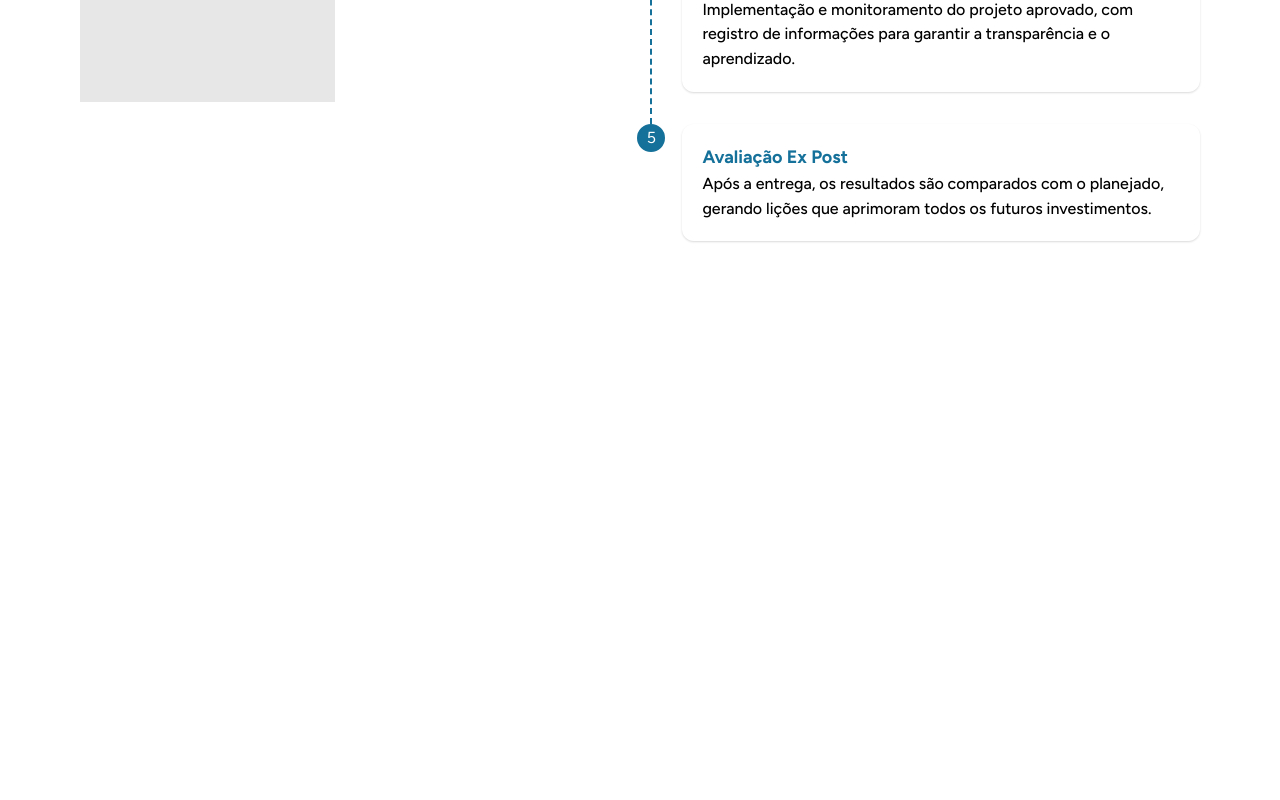
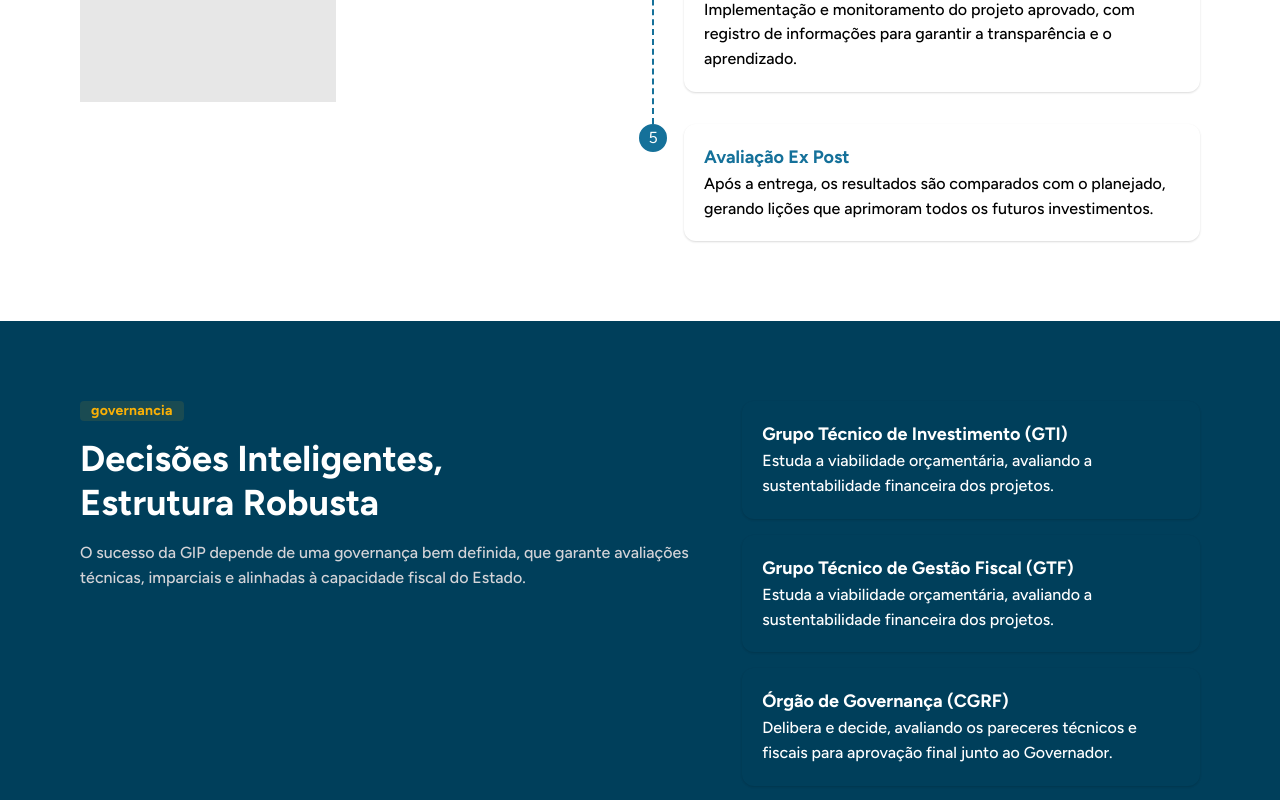
Before and after one commit to FelipeDuan/lp-gip, a Next.js app: page / in a window 1280 px wide. Shown: the part 1906-2706 px from the top of the page. Before the commit the page ends 2227 px from the top, so only its background shows below. Built offline with nearby package versions, Linux system fonts and the light colour scheme.

Commit message:
feat: governancia section + ajustes de cores

```diff
--- a/src/app/globals.css
+++ b/src/app/globals.css
@@ -26,7 +26,8 @@
   --color-neutral-emphasis: #18181b;
   --color-neutral-default: #52525b;
   --color-neutral-muted: #a1a1aa;
-  --color-border: #d4d4d8;
+  --color-foreground: #d4d4d8;
+  --color-surface: #ffffff1a;
 
   /* espaçamentos e breakpoints */
   --spacing-2: 8px;
--- a/src/app/page.tsx
+++ b/src/app/page.tsx
@@ -1,4 +1,5 @@
 import { EtapasPage } from "@/components/sections/Etapas/etapas-page";
+import { GovernanciaPage } from "@/components/sections/Governancia/governancia-page";
 import { Hero } from "@/components/sections/Hero/hero-page";
 import { SobrePage } from "@/components/sections/Sobre/sobre-page";
 
@@ -8,6 +9,7 @@ export default function Home() {
       <Hero />
       <SobrePage />
       <EtapasPage />
+      <GovernanciaPage />
     </>
   );
 }
--- a/src/components/layouts/header-link.tsx
+++ b/src/components/layouts/header-link.tsx
@@ -1,3 +1,5 @@
+"use client";
+
 import { Group, HoverCard, NavLink, Text } from "@mantine/core";
 import { ChevronRight } from "lucide-react";
 import Link from "next/link";
@@ -6,17 +8,12 @@ type HeaderLinkItem = { label: string; href: string };
 
 interface HeaderLinkProps {
   label: string;
-  href: string;
   items: HeaderLinkItem[];
   color?: string;
 }
 
-export function HeaderLink({
-  label,
-  href,
-  items,
-  color = "white",
-}: HeaderLinkProps) {
+export function HeaderLink({ label, items, color = "white" }: HeaderLinkProps) {
+  // ToDo: depois ajustar para o mobile também
   return (
     <HoverCard
       openDelay={80}
@@ -25,8 +22,7 @@ export function HeaderLink({
       position="bottom-start"
     >
       <HoverCard.Target>
-        <Link href={href}>
-          <Group gap={6} className="group items-center">
+        <Group gap={6} className="group items-center cursor-pointer">
           <Text fw={500} c={color}>
             {label}
           </Text>
@@ -35,7 +31,6 @@ export function HeaderLink({
             className="group-hover:rotate-90 group-active:rotate-90 transition font-medium"
           />
         </Group>
-        </Link>
       </HoverCard.Target>
 
       <HoverCard.Dropdown p="xs">
--- a/src/components/layouts/header.tsx
+++ b/src/components/layouts/header.tsx
@@ -1,5 +1,3 @@
-"use client";
-
 import { Anchor, Button, Group, Text } from "@mantine/core";
 import { HeaderLink } from "./header-link";
 
@@ -23,11 +21,7 @@ export function Header() {
   return (
     <header className="flex items-center py-2 px-5 text-white justify-between bg-primary-600 w-full sm:px-5 md:px-8 xl:px-20">
       <div className="lg:hidden">
-        <HeaderLink
-          label="Projetos e Programas"
-          href="/projetos"
-          items={navMobile}
-        />
+        <HeaderLink label="Projetos e Programas" items={navMobile} />
       </div>
 
       <div className="hidden lg:flex">
--- a/src/components/sections/Etapas/content.tsx
+++ b/src/components/sections/Etapas/content.tsx
@@ -19,6 +19,7 @@ export function EtapasContent() {
         c="var(--color-neutral-default)"
         fz={{ base: "sm", md: "md" }}
         lh={1.6}
+        fw={500}
       >
         O modelo GIP organiza o ciclo de vida dos projetos em 5 etapas
         estratégicas, baseadas nas melhores práticas nacionais e internacionais.
--- a/src/components/sections/Etapas/etapas-page.tsx
+++ b/src/components/sections/Etapas/etapas-page.tsx
@@ -5,7 +5,7 @@ import { EtapasTimeline } from "./etapas-timeline";
 
 export function EtapasPage() {
   return (
-    <section className="flex flex-col justify-center items-start gap-8 lg:gap-12 md:flex-row md:items-center py-8 px-5 md:py-12 lg:px-16 lg:py-20 xl:px-20">
+    <section className="flex flex-col justify-center items-start gap-8 bg-white lg:gap-12 md:flex-row md:items-center py-8 px-5 md:py-12 lg:px-16 lg:py-20 xl:px-20">
       <div className="flex flex-col justify-center items-start gap-4">
         <EtapasContent />
       </div>
--- /dev/null
+++ b/src/components/sections/Governancia/gornancia-cards.tsx
@@ -0,0 +1,44 @@
+import { Card, Text } from "@mantine/core";
+
+export function GovernanciaCards() {
+  const cards = [
+    {
+      title: "Grupo Técnico de Investimento (GTI)",
+      description:
+        "Estuda a viabilidade orçamentária, avaliando a sustentabilidade financeira dos projetos.",
+    },
+    {
+      title: "Grupo Técnico de Gestão Fiscal (GTF)",
+      description:
+        "Estuda a viabilidade orçamentária, avaliando a sustentabilidade financeira dos projetos.",
+    },
+    {
+      title: "Órgão de Governança (CGRF)",
+      description:
+        "Delibera e decide, avaliando os pareceres técnicos e fiscais para aprovação final junto ao Governador.",
+    },
+  ];
+
+  return (
+    <>
+      {cards.map((card, idx) => (
+        <Card
+          key={`${idx}-${card.title}`}
+          bg={"var(--color-surface)"}
+          shadow="xs"
+          radius={12}
+          px={20}
+          py={20}
+        >
+          <Text c={"white"} fw={700} fz={{ base: 16, lg: 18 }}>
+            {card.title}
+          </Text>
+
+          <Text c={"white"} fw={500} fz={{ base: "sm", lg: "md" }}>
+            {card.description}
+          </Text>
+        </Card>
+      ))}
+    </>
+  );
+}
--- /dev/null
+++ b/src/components/sections/Governancia/governancia-page.tsx
@@ -0,0 +1,37 @@
+import { Text } from "@mantine/core";
+import { BagdeSection } from "@/components/ui/badge-section";
+import { GovernanciaCards } from "./gornancia-cards";
+
+export function GovernanciaPage() {
+  return (
+    <section className="flex flex-col justify-center items-start gap-8 bg-primary-800 text-white px-5 py-8 sm:flex-row md:px-8 md:py-12 lg:px-16 lg:py-20 xl:px-20">
+      <div className="flex flex-col justify-center items-start gap-4">
+        <BagdeSection>governancia</BagdeSection>
+
+        <div className="flex flex-col justify-center items-start">
+          <Text fw={700} lh={1.2} fz={{ base: 24, sm: 28, md: 36 }}>
+            Decisões Inteligentes,
+          </Text>
+          <Text fw={700} lh={1.2} fz={{ base: 24, sm: 28, md: 36 }}>
+            Estrutura Robusta
+          </Text>
+        </div>
+
+        <Text
+          c="var(--color-foreground)"
+          fw={500}
+          fz={{ base: "sm", md: "md" }}
+          lh={1.6}
+        >
+          O sucesso da GIP depende de uma governança bem definida, que garante
+          avaliações técnicas, imparciais e alinhadas à capacidade fiscal do
+          Estado.
+        </Text>
+      </div>
+
+      <div className="flex flex-col gap-4">
+        <GovernanciaCards />
+      </div>
+    </section>
+  );
+}
--- a/src/components/sections/Hero/hero-header.tsx
+++ b/src/components/sections/Hero/hero-header.tsx
@@ -15,7 +15,7 @@ export function HeroHeader() {
   ];
 
   return (
-    <header className="flex w-full justify-between items-center px-5 py-2 border-b-2 border-b-border sm:px-5 md:px-8 xl:px-20">
+    <header className="flex w-full justify-between items-center bg-white px-5 py-2 border-b-2 border-b-foreground sm:px-5 md:px-8 xl:px-20">
       <Text fw={700} size="lg">
         Logo
       </Text>
--- a/src/components/sections/Hero/hero-page.tsx
+++ b/src/components/sections/Hero/hero-page.tsx
@@ -12,7 +12,7 @@ export function Hero() {
       <Header />
       <HeroHeader />
 
-      <div className="flex flex-col justify-center items-center px-5 py-12 sm:px-8 md:px-16 md:py-20 lg:px-20 lg:py-42">
+      <div className="flex flex-col justify-center items-center bg-white px-5 py-12 sm:px-8 md:px-16 md:py-20 lg:px-20 lg:py-42">
         <Container size={600} px={"lg"} py={"md"}>
           <Stack align="center" gap={"lg"}>
             <HeroContent />
--- a/src/components/sections/Sobre/content.tsx
+++ b/src/components/sections/Sobre/content.tsx
@@ -15,6 +15,7 @@ export function SobreContent() {
         c="var(--color-neutral-default)"
         fz={{ base: "sm", md: "md" }}
         lh={1.6}
+        fw={500}
       >
         <Text span fw={700}>
           A Gestão do Investimento Público (GIP)
@@ -30,6 +31,7 @@ export function SobreContent() {
         c="var(--color-neutral-default)"
         fz={{ base: "sm", md: "md" }}
         lh={1.6}
+        fw={500}
       >
         Com base nas melhores práticas nacionais e internacionais, o GIP
         organiza os projetos em um{" "}
--- a/src/components/sections/Sobre/sobre-page.tsx
+++ b/src/components/sections/Sobre/sobre-page.tsx
@@ -6,7 +6,7 @@ import { SobreImagemLateral } from "./imagem-lateral";
 export function SobrePage() {
   // ToDo: depois eu tenho que refatorar isso aqui
   return (
-    <section className="pt-16 pb-8 px-5 md:pt-24 md:pb-12 md:px-8 lg:pt-32 lg:pb-20 lg:px-16 xl:px-20">
+    <section className="pt-16 pb-8 px-5 bg-white md:pt-24 md:pb-12 md:px-8 lg:pt-32 lg:pb-20 lg:px-16 xl:px-20">
       <div className="mx-auto">
         <div className="flex flex-col gap-8 sm:flex-row sm:gap-10 lg:gap-12 items-center">
           {/* Imagem */}
```
Lines whose indentation alone changed are shown as unchanged.
